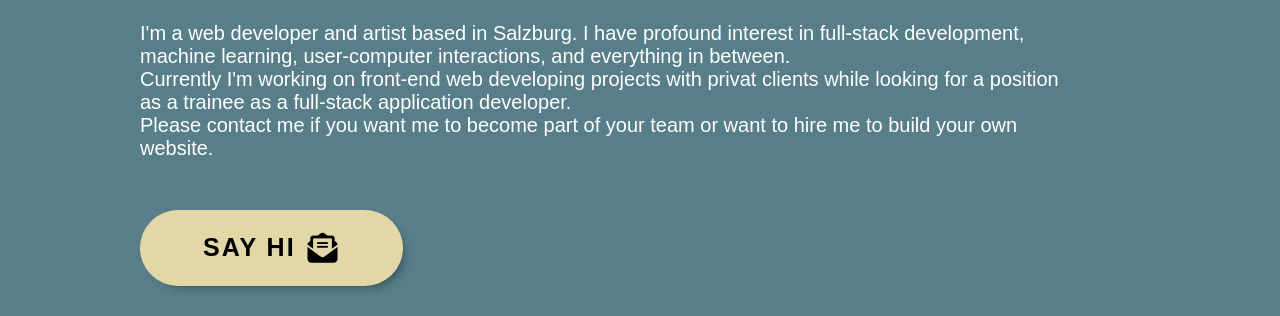
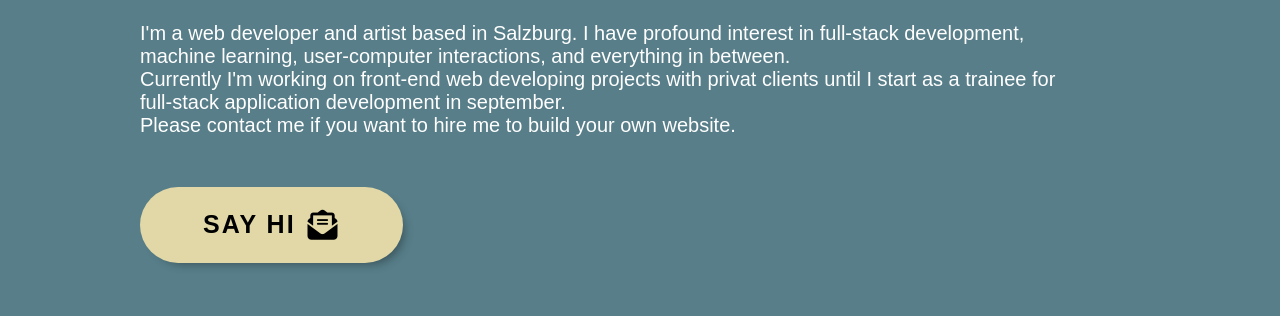
Before and after one commit to MarieBreiteneder/MarieBreiteneder, a plain HTML site: page index.html in a window 1280 px wide. Shown: the part 257-573 px from the top of the page. Drawn offline with Linux system fonts and the light colour scheme; a web font is replaced by a local one.

Commit message:
Update index.html

```diff
--- a/index.html
+++ b/index.html
@@ -16,8 +16,8 @@
 </div>
 	<h3 id="about" >About</h3>
 	<p class="about"> I'm a web developer and artist based in Salzburg. I have profound interest in full-stack development, machine learning, user-computer interactions, and everything in between.<br>
-	Currently I'm working on front-end web developing projects with privat clients while looking for a position as a trainee as a full-stack application developer.<br>
-	Please contact me if you want me to become part of your team or want to hire me to build your own website.</p>
+	Currently I'm working on front-end web developing projects with privat clients until I start as a trainee for full-stack application development in september.<br>
+	Please contact me if you want to hire me to build your own website.</p>
 	<a class="button-email" href="mailto:laura@breiteneder.net">Say Hi<i class="envelope fas fa-envelope-open-text"></i></a>
 </div>
 <!--Projects-->
```
